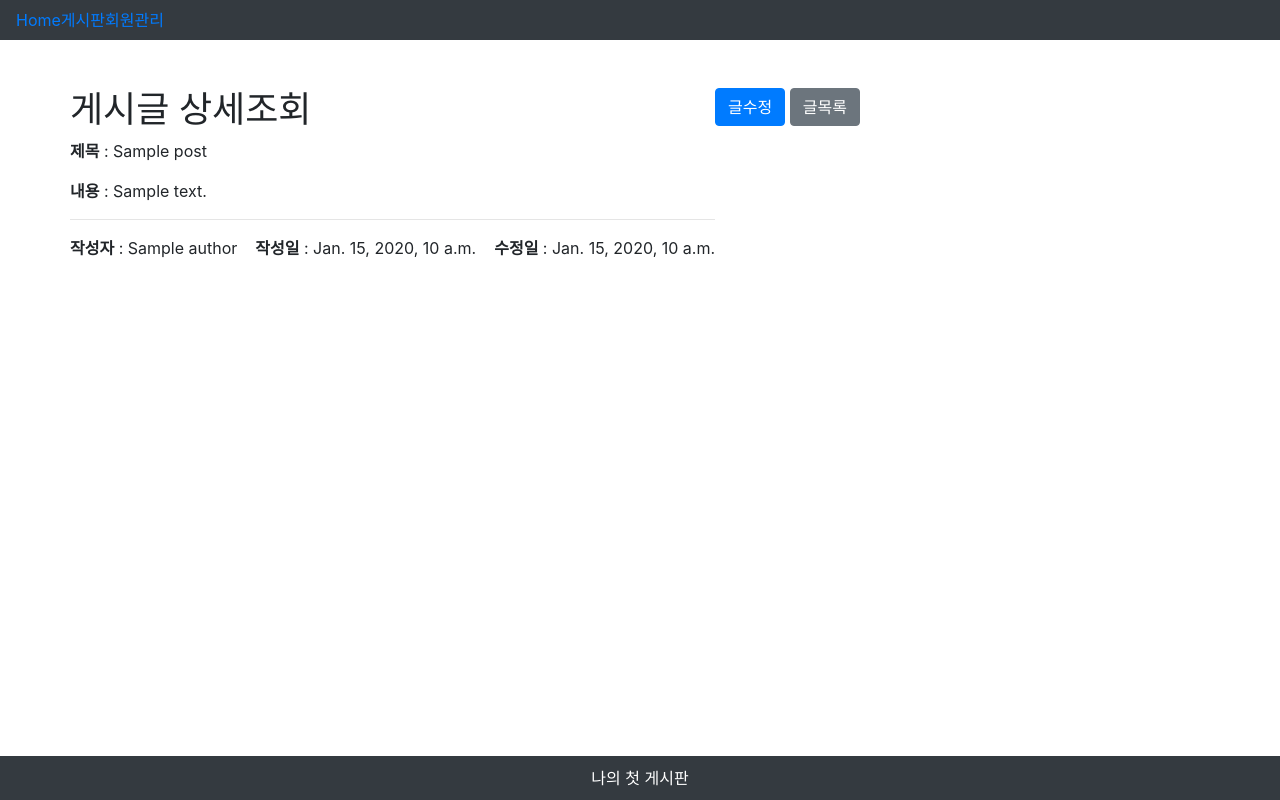
After one commit to jihun5/django_board, a Django app: page /post/1 in a window 1280 px wide. The commit adds this page. Run offline with Django 4.2, Linux system fonts and the light colour scheme; tables that the repository leaves empty hold one stand-in row (values such as "Sample post"); some libraries are stand-ins or nearby versions.

Commit message:
Add files via upload

```diff
--- a/django_board/board_project/board_main/models.py
+++ b/django_board/board_project/board_main/models.py
@@ -13,7 +13,7 @@ class Test(models.Model):
 
 class Author(models.Model):
     name = models.CharField(max_length=20)
-    email = models.CharField(max_length=50)
+    email = models.CharField(max_length=50, unique=True)
     password = models.CharField(max_length=30)
     # DB설정에 default timestamp가 걸리는 것이 아닌,
     # 장고가 현재 시간을 db에 insert
@@ -28,4 +28,10 @@ class Post(models.Model):
     # DB에는 fk를 설정한 변수명에 _id가 붙게 된다
     # on_update = models.CASCADE, on_delete = models.CASCADE
     # 옵션을 줄 수 있다. Author 옆에
-    author = models.ForeignKey(Author, on_delete = models.SET_NULL, null=True)
+    # DB에 author_id는 파이썬에서는 author객체와 같은것.
+    author = models.ForeignKey(Author, on_delete = models.SET_NULL, null=True, related_name='posts')
+
+    # related_name='posts' Author안에서 Post를 쓰기위해서 관계를 맺어주는 것
+    # 위에서는 Post값을 전혀 모르기때문에 related를 관계를 맺어 Post값을 가져온다
+    # authors = Author.objects.get(id=my_id)
+    # print(authors.posts.count()) 아까 지정해놓은 posts를 사용하여 post를 가져온다
--- a/django_board/board_project/board_main/templates/home.html
+++ b/django_board/board_project/board_main/templates/home.html
@@ -1,25 +1,58 @@
 <!DOCTYPE html>
 <html>
     <head>
-
         <meta charset="UTF-8">
         <title>board</title>
+        <!-- 실무에서는 인터넷상의 부트스트랩을 사용하기보다는
+        다운로드 받아서, 프로젝트에 저장해놓고 쓴다  ex)스태틱폴더 생성 후 저장-->
+
+        <link rel="stylesheet" href="https://stackpath.bootstrapcdn.com/bootstrap/4.5.2/css/bootstrap.min.css">
+        <style>
+            h1{
+                margin-top: 1;
+                margin-bottom: 1;
+                font-size: 36px;
+            }
+            footer {
+                background-color: #343a40;
+                color: white;
+                padding: 10px;
+                position: fixed;
+                bottom: 0;
+                width: 100%;
+            }
+      </style>
     </head>
 
     <body>
-        <ul>
+        <header>
+            <nav class="navbar navbar-expand-lg navbar-dark bg-dark">
+                <div>
+                    <ul class="navbar-nav">
                         <li>
-                <a href="/">Home</a>
+                            <a class="nav-lint" href= "/"> Home </a>
                         </li>
                         <li>
-                <a href="/posts">게시판</a>
+                            <a class="nav-lint" href= "/posts"> 게시판 </a>
                         </li>
                         <li>
-               <a href="/authors">회원관리</a>
+                            <a class="nav-lint" href= "/authors"> 회원관리 </a>
                         </li>
                     </ul>
+                </div>
+            </nav>
+        </header>
+        <!-- class 명의 이름 2개를 쓰면 2개의 클래스가 적용되는 것 -->
+        <main class="container mt-5">
         {% block content%}
         <!-- 이부분에 자식 화면이 나오게 된다. -->
         {% endblock %}
+        </main>
+        <footer>
+            <div class="container">
+                <p class="text-center mb-0">나의 첫 게시판</p>
+            </div>
+        </footer>
+
     </body>
 </html>
--- /dev/null
+++ b/django_board/board_project/board_main/templates/post/post_detail.html
@@ -0,0 +1,21 @@
+{% extends 'home.html' %}
+
+{% block content%}
+<div class="row">
+    <div>
+        <h1>게시글 상세조회</h1>
+        <p><b>제목</b> : {{post.title}} </p>
+        <p><b>내용</b> : {{post.contents}} </p>
+        <hr>
+        <div>
+            <span><b>작성자</b> : {{post.author.name}} </span>&nbsp;&nbsp;
+            <span><b>작성일</b> : {{post.created_at}} </span>&nbsp;&nbsp;
+            <span><b>수정일</b> : {{post.updated_at}}</span>
+        </div>
+    </div>
+    <div>
+        <a href="/post/{{post.id}}/update" class="btn btn-primary">글수정</a>
+        <a href="/posts" class="btn btn-secondary">글목록</a>
+    </div>
+</div>
+{% endblock %}
--- a/django_board/board_project/board_main/urls.py
+++ b/django_board/board_project/board_main/urls.py
@@ -19,6 +19,9 @@ urlpatterns = [
    path('authors/<int:my_id>', views.author_detail),
    path('authors/<int:my_id>/update', views.author_update),
    path('posts/', views.post_list),
+   path('post/new', views.post_new),
+   path('post/<int:my_id>', views.post_detail),
+   path('post/<int:my_id>/update', views.post_update),
 
    # path()
 ]
--- a/django_board/board_project/board_main/views.py
+++ b/django_board/board_project/board_main/views.py
@@ -1,6 +1,6 @@
 from django.shortcuts import render, redirect
 from .models import Author, Post
-
+from django.http import HttpResponse, HttpResponseNotFound
 
 def home(request):
     return render(request, 'home.html')
@@ -12,8 +12,8 @@ def author_list(request):
 
 
 def author_detail(request, my_id):
-        authors = Author.objects.get(id=my_id)
-        return render(request, 'author/author_detail.html', {'authors':authors})
+    authors = Author.objects.get(id=my_id)
+    return render(request, 'author/author_detail.html', {'authors':authors})
 
 
 def author_update(request, my_id):
@@ -29,10 +29,6 @@ def author_update(request, my_id):
         return redirect('/')
     else:
         return render(request, "author/author_update.html", {'authors' : authors})
-
-
-def post_list(request):
-    return render(request, 'post/post_list.html')
 
 
 def author_new(request):
@@ -51,3 +47,52 @@ def author_new(request):
     # return HttpResponse("ok")
     else:
         return render(request, "author/author_new.html")
+
+
+def post_list(request):
+    # order_by하고 -컬럼명 이렇게 주면 내림차순 정렬
+    posts = Post.objects.filter().order_by('-created_at')
+    return render(request, 'post/post_list.html', {'posts':posts})
+
+
+def post_new(request):
+    if request.method == 'POST':
+        my_title = request.POST['my_title']
+        my_contents = request.POST['my_contents']
+        my_email = request.POST['my_email']
+        p1 = Post()
+        if my_email:
+            try:
+                a1 = Author.objects.get(email = my_email)
+                # 장고에서 a1객체에서 id값만 빼서, DB에 저장할때는 author_id에 id값을 저장
+                p1.author = a1 #(id: 1, name:"hong", email:"hong@naver,com")
+            except Author.DoesNotExist:
+                # HttpResopnse는 200정상화면이 나온다
+                # HttpResopnseNotFound는 404상태가 나온다
+                return HttpResponseNotFound("존재하지 않는 이메일입니다.")
+        p1.title = my_titleㄴ
+        p1.contents = my_contents
+        p1.save()
+        return redirect('/')
+    else:
+        return render(request, "post/post_new.html")
+
+
+
+def post_detail(request, my_id):
+    post = Post.objects.get(id=my_id)
+    return render(request, 'post/post_detail.html', {'post':post})
+
+
+
+def post_update(request, my_id):
+    post = Post.objects.get(id=my_id)
+    if request.method == 'POST':
+        my_title = request.POST['my_title']
+        my_contents = request.POST['my_contents']
+        post.title = my_title
+        post.contents = my_contents
+        post.save()
+        return redirect('/')
+    else:
+        return render(request, "post/post_update.html", {'post' : post})
```
Also changed, not shown: django_board/board_project/board_main/templates/author/author_detail.html (+18 -10 lines), django_board/board_project/board_main/templates/author/author_list.html (+5 -4 lines), django_board/board_project/board_main/templates/author/author_new.html (+12 -7 lines), django_board/board_project/board_main/templates/author/author_update.html (+12 -4 lines), django_board/board_project/board_main/templates/post/post_list.html (+29 -1 lines), django_board/board_project/board_main/templates/post/post_new.html (added, +25 -0 lines), django_board/board_project/board_main/templates/post/post_update.html (added, +16 -0 lines), django_board/pratice.py (+116 -0 lines), django_board/board_project/board_main/migrations/0003_auto_20230615_0944.py (added). Lines whose indentation alone changed are shown as unchanged.
